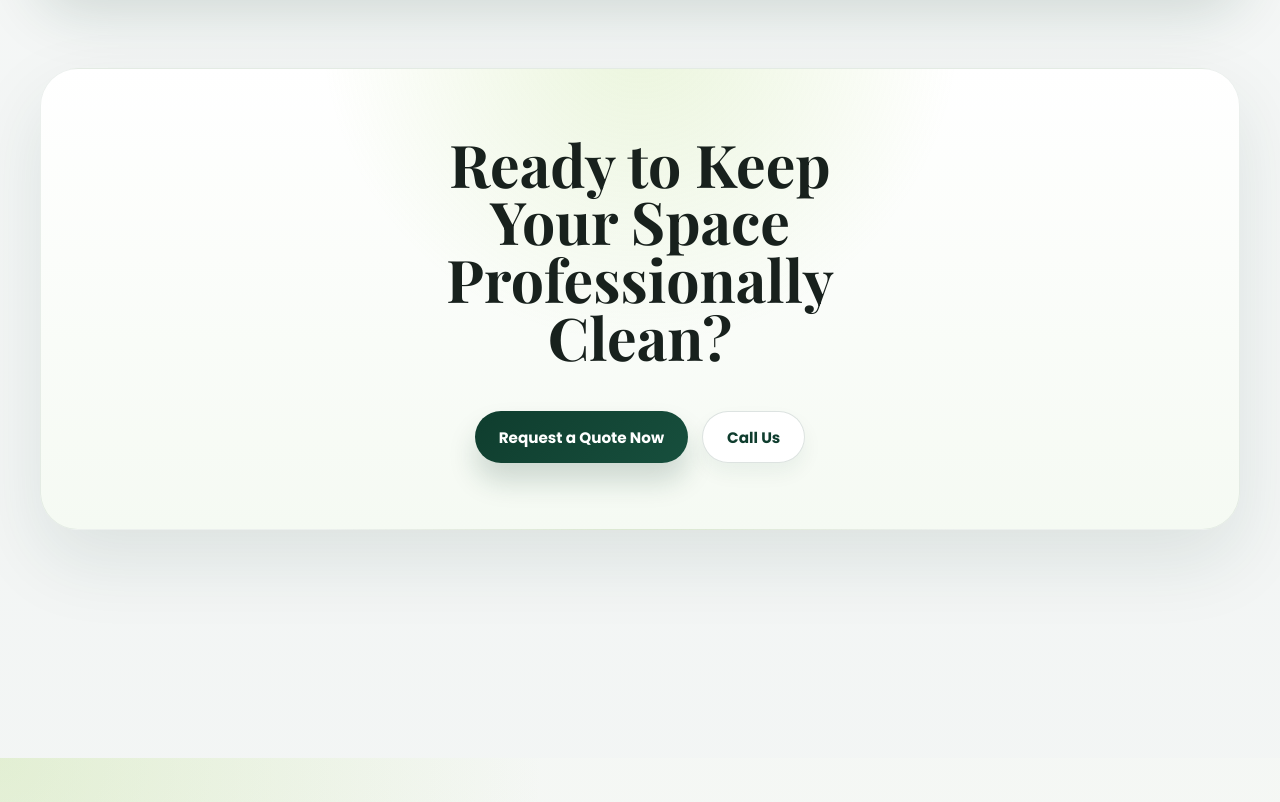
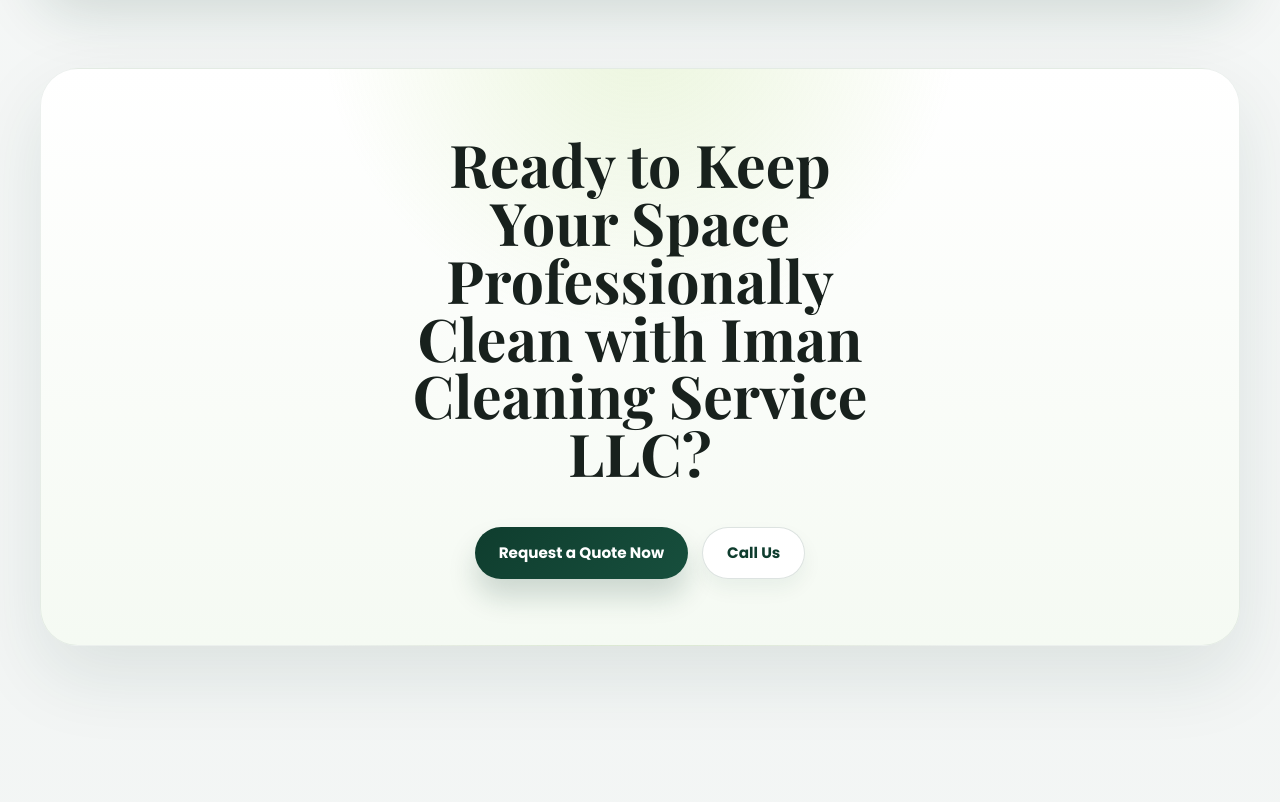
Before and after one commit to taslimaakter-shaki/iman-cleaning-service-site, a plain HTML site: page index.html in a window 1280 px wide. Shown: the part 3420-4222 px from the top of the page. Drawn offline with nearby package versions, Linux system fonts and the light colour scheme.

Commit message:
Update homepage final CTA headline

```diff
--- a/index.html
+++ b/index.html
@@ -186,7 +186,7 @@
 
       <section class="home-premium-section home-final-cta">
         <div class="home-shell home-final-cta-panel">
-          <h2>Ready to Keep Your Space Professionally Clean?</h2>
+          <h2>Ready to Keep Your Space Professionally Clean with Iman Cleaning Service LLC?</h2>
           <div class="home-hero-actions">
             <a class="home-btn home-btn-primary" href="./quote.html">Request a Quote Now</a>
             <a class="home-btn home-btn-secondary" href="tel:9177747821">Call Us</a>
```
